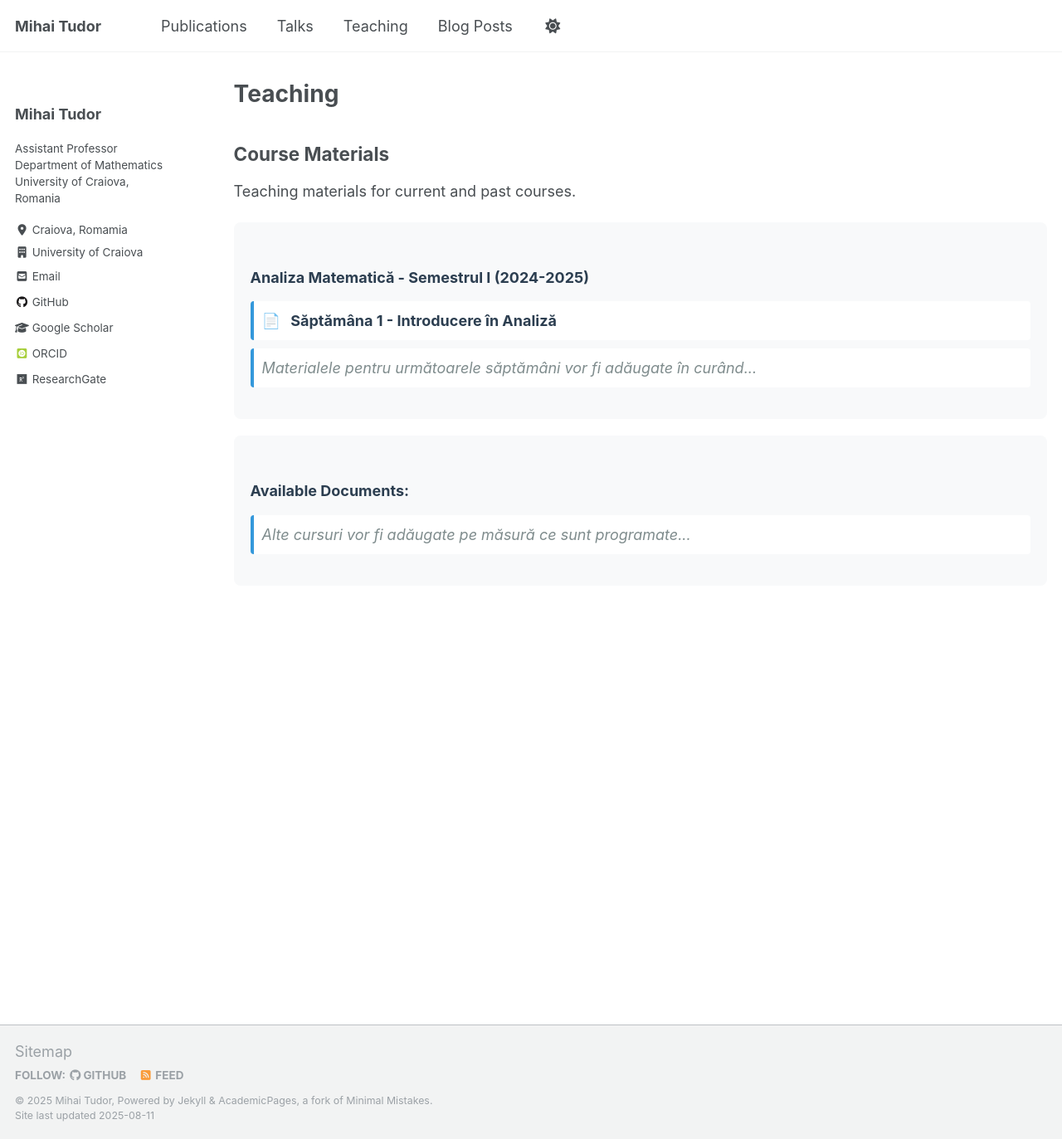
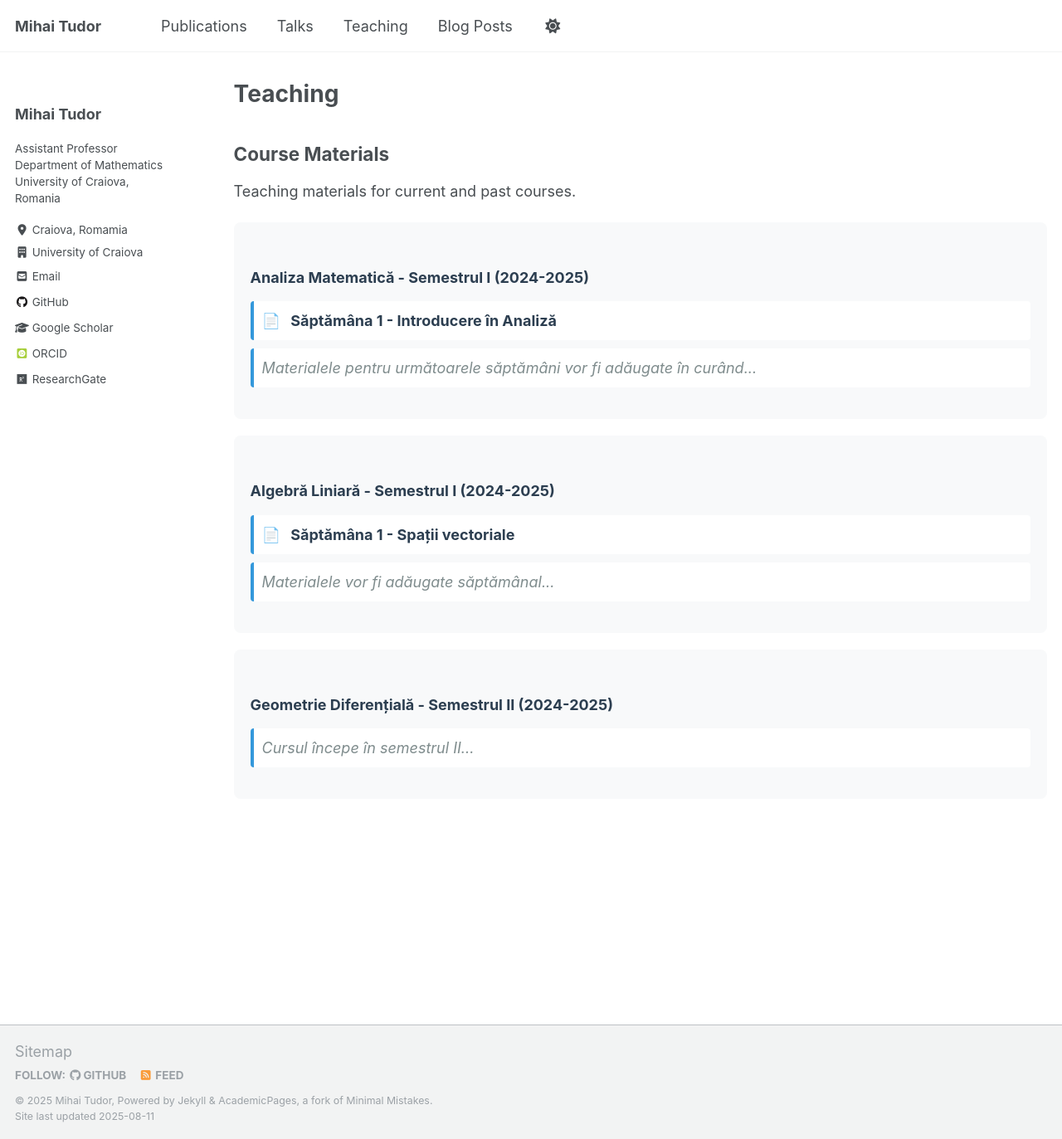
Before and after one commit to MihaiTudor26/mihaitudor26.github.io, a Jekyll site: the page built from _pages/teaching.html, in a window 1280 px wide and 1373 px high. Shown: the whole window at 83% size. Built offline with Jekyll 4.4.1, drawn with Linux system fonts in a browser that asks for light colours; some web fonts are replaced; a script that is not in the unit is left out.

Commit message:
Update teaching.html

```diff
--- a/_pages/teaching.html
+++ b/_pages/teaching.html
@@ -17,9 +17,17 @@ author_profile: true
 </div>
 
 <div id="teaching-materials">
-  <h3>Available Documents:</h3>
+  <h3>Algebră Liniară - Semestrul I (2024-2025)</h3>
   <ul id="files-list">
-    <li><em>Alte cursuri vor fi adăugate pe măsură ce sunt programate...</em></li>
+    <li><a href="/files/algebra/saptamana1.pdf" target="_blank">Săptămâna 1 - Spații vectoriale</a></li>
+    <li><em>Materialele vor fi adăugate săptămânal...</em></li>
+  </ul>
+</div>
+
+<div id="teaching-materials">
+  <h3>Geometrie Diferențială - Semestrul II (2024-2025)</h3>
+  <ul id="files-list">
+    <li><em>Cursul începe în semestrul II...</em></li>
   </ul>
 </div>
 
```
